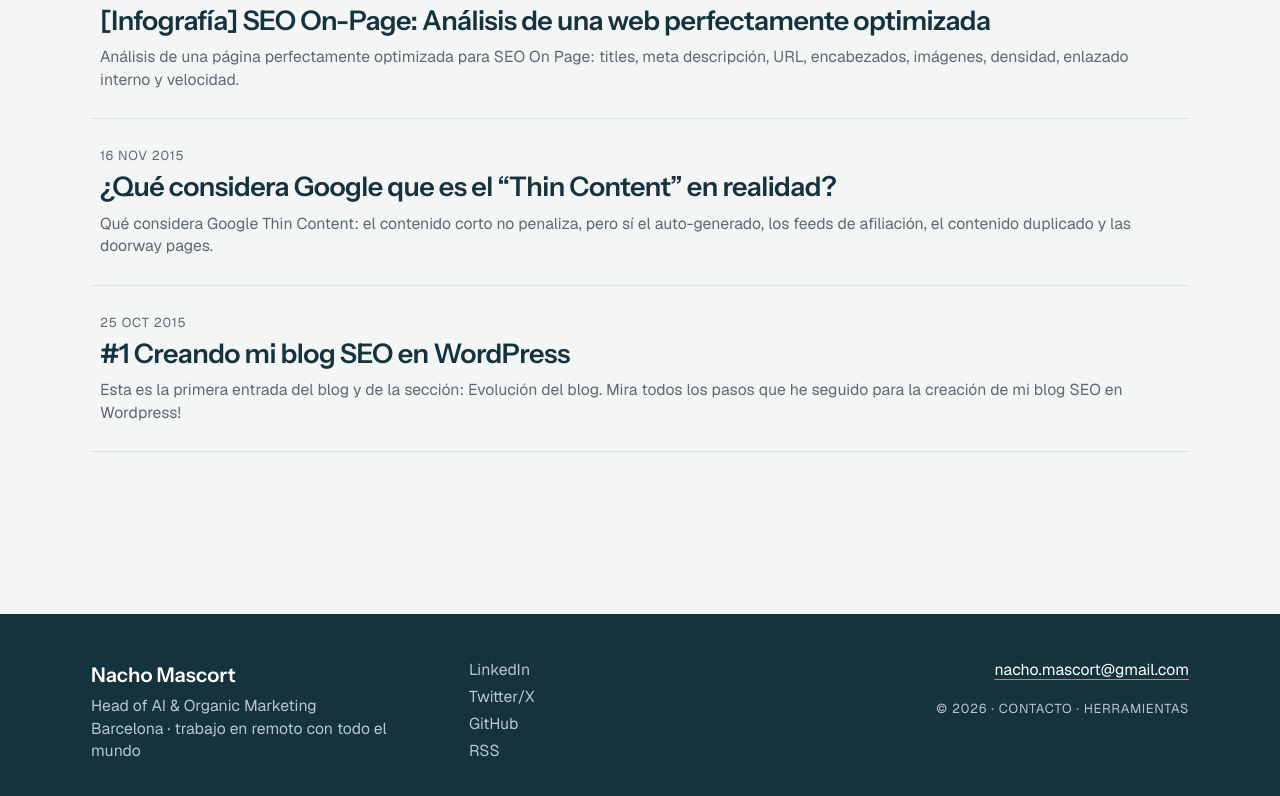
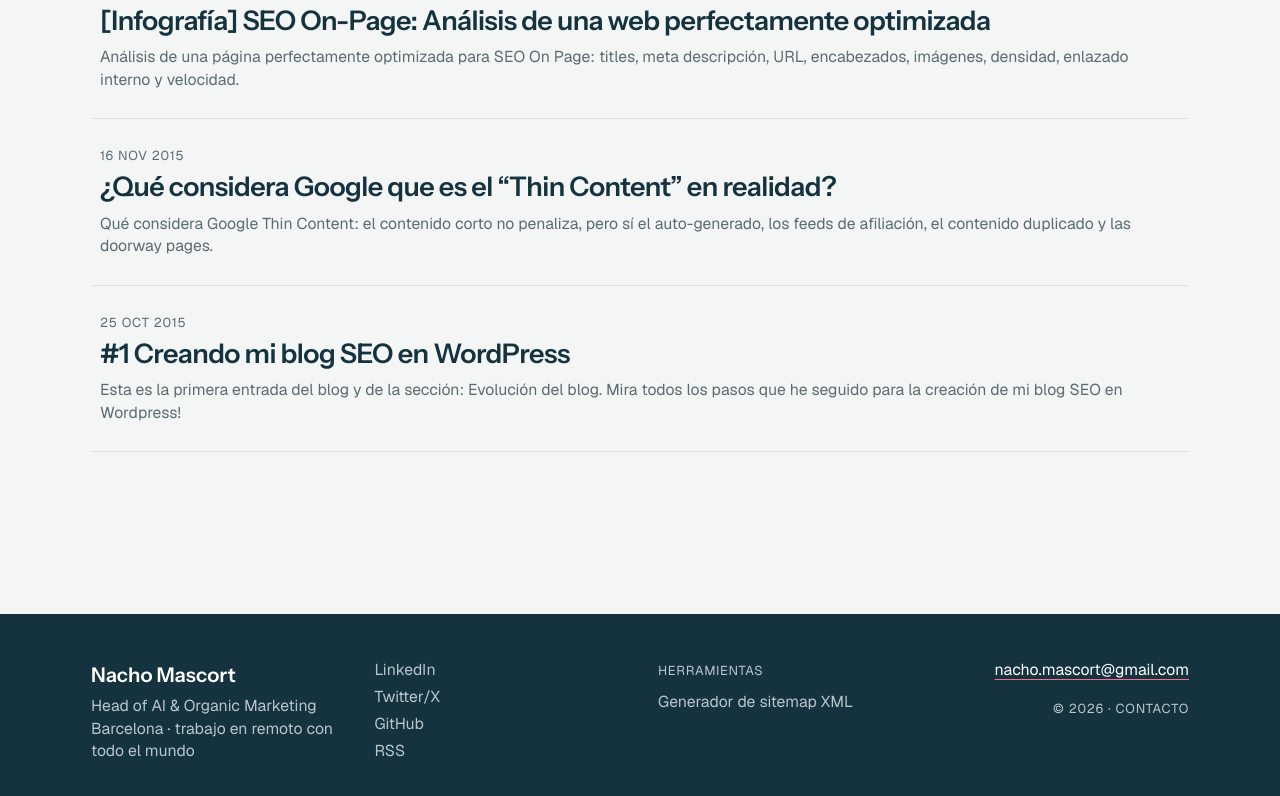
Before and after one commit to NachoSEO/NachoSEO.github.io, an Astro site: page /blog/seo-hacks in a window 1280 px wide. Shown: the part 3096-3892 px from the top of the page. Built offline with nearby package versions, Linux system fonts and the light colour scheme; Astro itself is replaced by a stand-in of ours.

Commit message:
feat: link sitemap generator from the footer
Co-Authored-By: Claude Opus 5.5 (1M context) <noreply@anthropic.com>

```diff
--- a/src/components/Footer.astro
+++ b/src/components/Footer.astro
@@ -20,7 +20,7 @@ const links = [
 ---
 
 <footer class="on-dark mt-20 md:mt-28">
-  <div class="mx-auto grid max-w-5xl gap-8 px-5 py-10 sm:grid-cols-3 sm:px-6">
+  <div class="mx-auto grid max-w-5xl gap-8 px-5 py-10 sm:grid-cols-2 lg:grid-cols-4 sm:px-6">
     <div>
       <p class="font-display text-lg font-semibold">Nacho Mascort</p>
       <p class="mt-1 text-sm text-on-dark-muted">{t('footer.role')}</p>
@@ -39,13 +39,23 @@ const links = [
       }
     </ul>
 
+    <div class="text-sm">
+      <a href={localizedRoute('tools', lang)} class="meta hover:text-on-dark">{t('nav.tools')}</a>
+      <ul class="mt-2 space-y-1">
+        <li>
+          <a href={localizedRoute('sitemapGenerator', lang)} class="text-on-dark-muted hover:text-on-dark">
+            {t('tools.sitemapGenerator')}
+          </a>
+        </li>
+      </ul>
+    </div>
+
     <div class="text-sm sm:text-right">
       <a href={`mailto:${site.email}`} class="underline decoration-accent-on-dark underline-offset-4 hover:text-accent-on-dark">
         {site.email}
       </a>
       <p class="meta mt-4">
         © {year} · <a href={localizedRoute('contact', lang)} class="hover:text-on-dark">{t('nav.contact')}</a>
-        · <a href={localizedRoute('tools', lang)} class="hover:text-on-dark">{t('nav.tools')}</a>
       </p>
     </div>
   </div>
--- a/src/i18n/ui.ts
+++ b/src/i18n/ui.ts
@@ -11,6 +11,7 @@ export const routes = {
   blog: { es: '/blog/', en: '/en/blog/' },
   contact: { es: '/contacto/', en: '/en/contact/' },
   tools: { es: '/herramientas/', en: '/en/tools/' },
+  sitemapGenerator: { es: '/herramientas/generador-sitemap/', en: '/en/tools/sitemap-generator/' },
   rss: { es: '/rss.xml', en: '/en/rss.xml' },
 } as const;
 
@@ -26,6 +27,7 @@ export const ui = {
     'nav.blog': 'Blog',
     'nav.contact': 'Contacto',
     'nav.tools': 'Herramientas',
+    'tools.sitemapGenerator': 'Generador de sitemap XML',
     'cta.book': 'Agenda una llamada',
     'cta.call30': 'Reserva una llamada de 30 min',
     'a11y.skip': 'Saltar al contenido',
@@ -46,6 +48,7 @@ export const ui = {
     'nav.blog': 'Blog',
     'nav.contact': 'Contact',
     'nav.tools': 'Tools',
+    'tools.sitemapGenerator': 'XML Sitemap Generator',
     'cta.book': 'Book a call',
     'cta.call30': 'Book a 30-min call',
     'a11y.skip': 'Skip to content',
```
